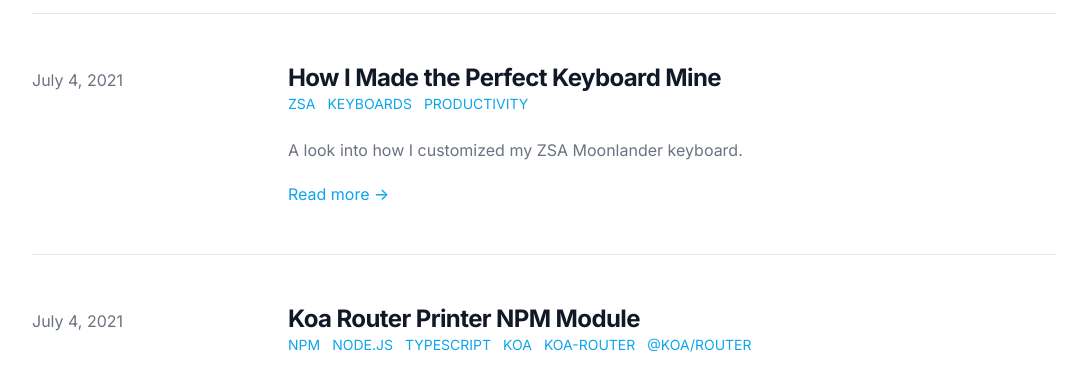
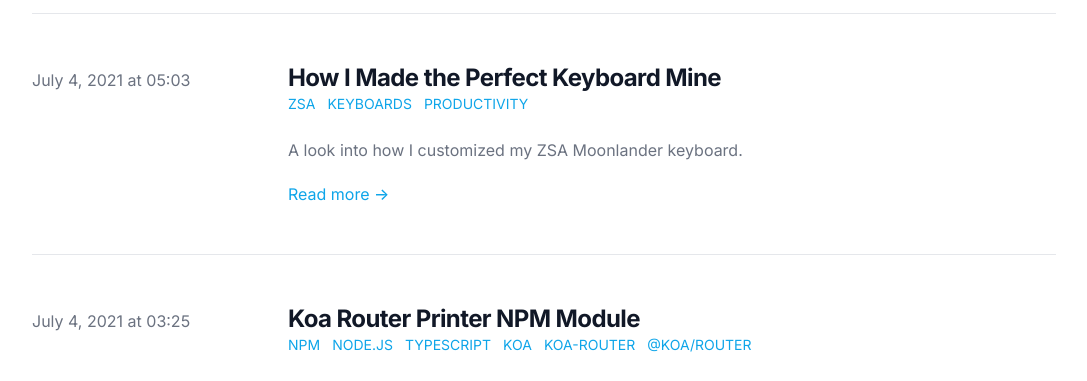
Before and after one commit to 4lch4/blog, a Next.js app: page / in a window 1280 px wide. Shown: the part 271-652 px from the top of the page, without its empty margins (96-1183 px from the left). Built offline with nearby package versions, Linux system fonts and the light colour scheme; what @tailwindcss/typography would draw is missing.

Commit message:
feat: added time to posts

```diff
--- a/layouts/PostLayout.js
+++ b/layouts/PostLayout.js
@@ -16,7 +16,10 @@ const postDateTemplate = {
   weekday: 'long',
   year: 'numeric',
   month: 'long',
-  day: 'numeric'
+  day: 'numeric',
+  hour: '2-digit',
+  minute: '2-digit',
+  hour12: false
 }
 
 export default function PostLayout({ children, frontMatter, next, prev }) {
--- a/pages/index.js
+++ b/pages/index.js
@@ -5,7 +5,14 @@ import siteMetadata from '@/data/siteMetadata'
 import { getAllFilesFrontMatter } from '@/lib/mdx'
 
 const MAX_DISPLAY = 5
-const postDateTemplate = { year: 'numeric', month: 'long', day: 'numeric' }
+const postDateTemplate = {
+  year: 'numeric',
+  month: 'long',
+  day: 'numeric',
+  hour: '2-digit',
+  minute: '2-digit',
+  hour12: false
+}
 
 export async function getStaticProps() {
   const posts = await getAllFilesFrontMatter('entries')
```
